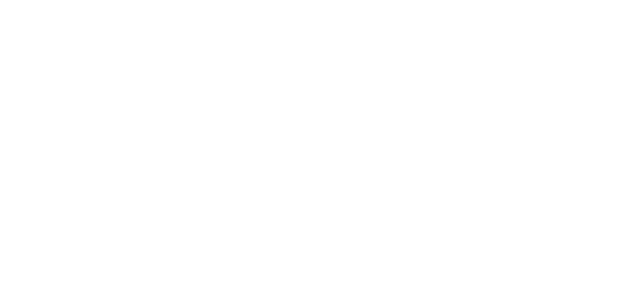
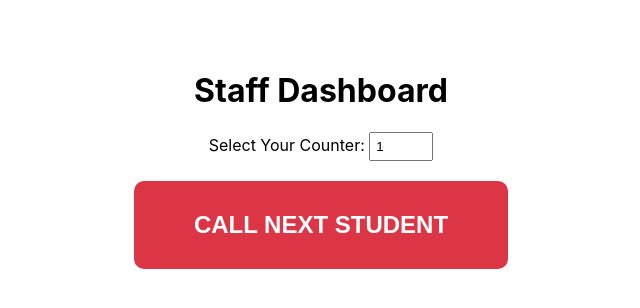
Before and after one commit to Nishidell/school-qms, a React (Create React App) app in the folder frontend/: page /admin in a window 1280 px wide. Before the commit this address had no page. Shown: the top 308 px of the page, without its empty margins (319-959 px from the left). Built offline with nearby package versions, Linux system fonts and the light colour scheme.

Commit message:
feat: Add Admin dashboard for managing ticket calls

```diff
--- /dev/null
+++ b/frontend/src/Admin.js
@@ -0,0 +1,44 @@
+import React, { useState } from 'react';
+import axios from 'axios';
+
+function Admin() {
+  const [counter, setCounter] = useState(1);
+
+  const callNext = async () => {
+    try {
+      const res = await axios.put('http://localhost:5001/api/tickets/call-next', { counter });
+      alert(`Calling next student to Counter ${counter}`);
+    } catch (err) {
+      alert(err.response?.data?.message || "Error calling ticket");
+    }
+  };
+
+  return (
+    <div style={{ padding: '50px', textAlign: 'center' }}>
+      <h1>Staff Dashboard</h1>
+      <div style={{ marginBottom: '20px' }}>
+        <label>Select Your Counter: </label>
+        <input
+          type="number"
+          value={counter}
+          onChange={(e) => setCounter(e.target.value)}
+          style={{ width: '50px', padding: '5px' }}
+        />
+      </div>
+      <button onClick={callNext} style={adminBtnStyle}>CALL NEXT STUDENT</button>
+    </div>
+  );
+}
+
+const adminBtnStyle = {
+  padding: '30px 60px',
+  fontSize: '24px',
+  fontWeight: 'bold',
+  backgroundColor: '#dc3545',
+  color: 'white',
+  border: 'none',
+  borderRadius: '10px',
+  cursor: 'pointer'
+};
+
+export default Admin;
--- a/frontend/src/App.js
+++ b/frontend/src/App.js
@@ -1,6 +1,7 @@
 import { BrowserRouter as Router, Routes, Route } from 'react-router-dom';
 import Kiosk from './Kiosk';
 import Display from './Display';
+import Admin from './Admin'
 
 function App() {
   return (
@@ -8,6 +9,7 @@ function App() {
       <Routes>
         <Route path="/" element={<Kiosk />} />
         <Route path="/display" element={<Display />} />
+        <Route path="/admin" element={<Admin />} />
       </Routes>
     </Router>
   );
```
Also changed, not shown: 1 other file (tests, documents, lock files or other folders).
